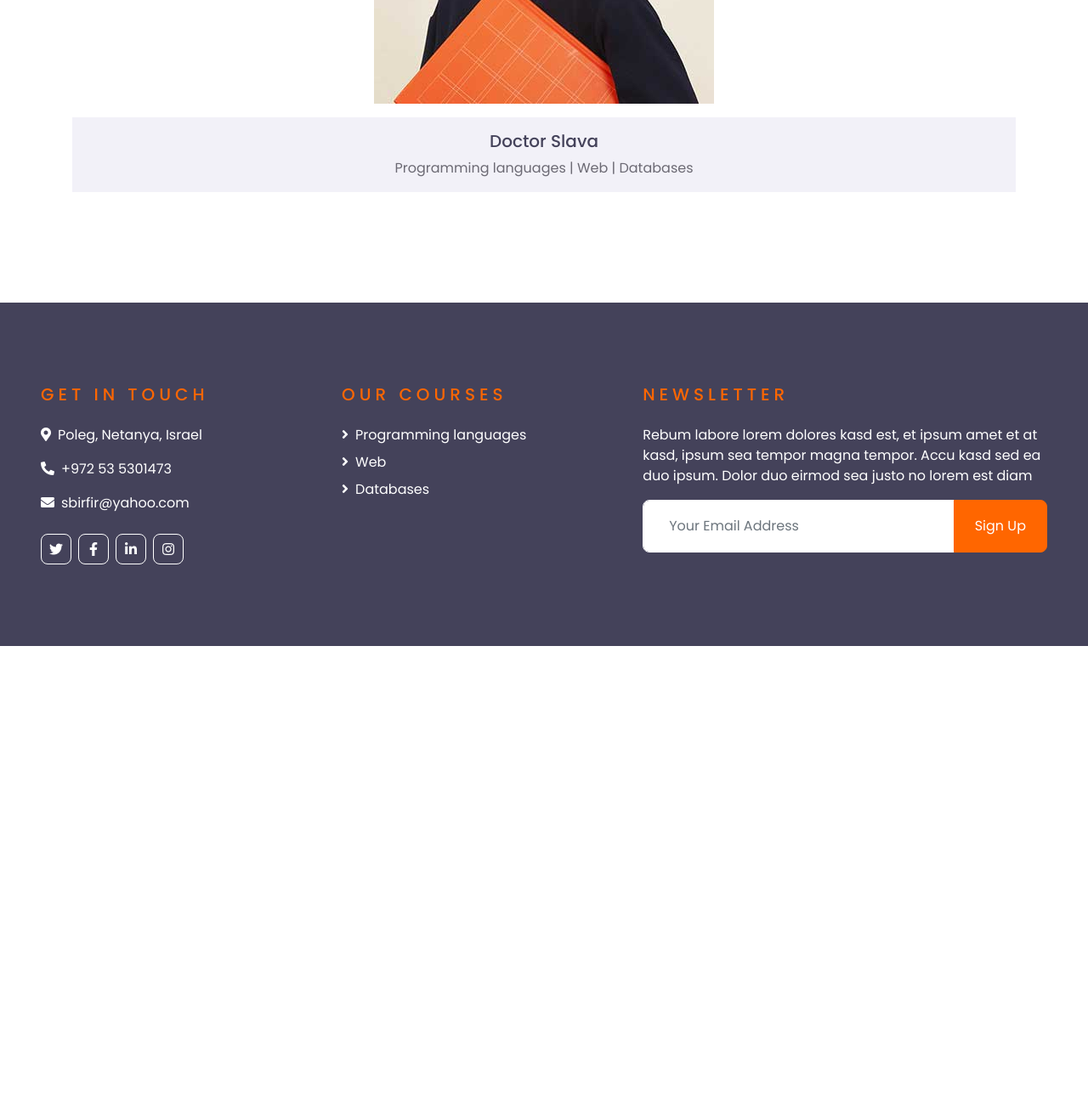
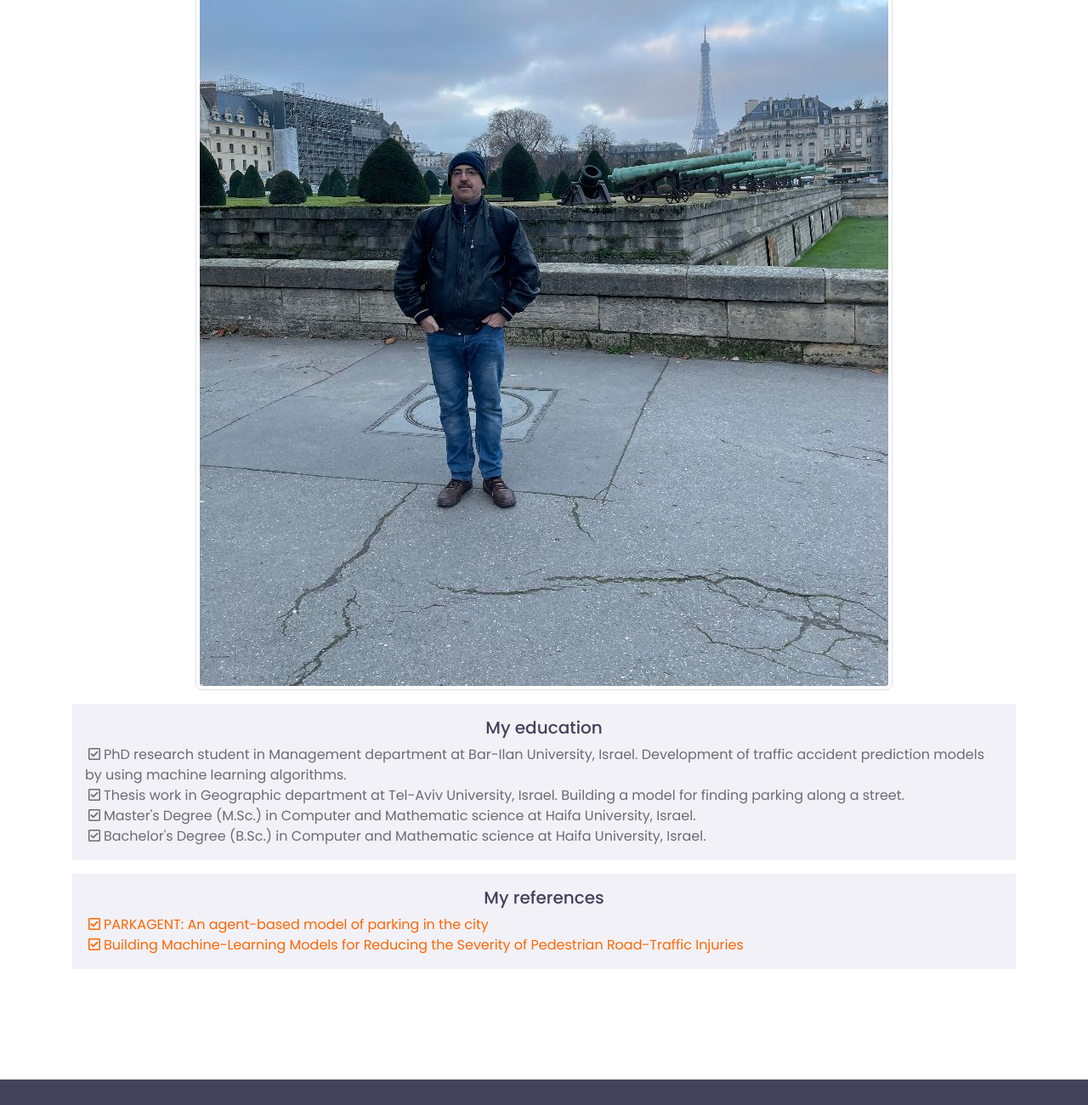
Before and after one commit to SlavaB1973/courses, a plain HTML site: page index.html in a window 1280 px wide. Shown: the part 3640-4940 px from the top of the page at 85% size. Before the commit the page ends 4400 px from the top, so only its background shows below. Drawn offline with nearby package versions, Linux system fonts and the light colour scheme.

Commit message:
modal windows in index.html

```diff
--- a/index.html
+++ b/index.html
@@ -309,7 +309,7 @@
                                 <small class="m-0"><i class="far fa-clock text-primary mr-2"></i>02h 30m</small>
                             </div>
                             <!-- Links -->
-                            <a class="h5" data-toggle="modal" href="#PythonModal">Python for beginner</a>
+                            <a class="h5" data-toggle="modal" href="#PythonModal">Python & Flask</a>
                             <div class="border-top mt-4 pt-4">
                                 <div class="d-flex justify-content-between">
                                     <h6 class="m-0"><i class="fa fa-star text-primary mr-2"></i>10 <small>meetings</small></h6>
@@ -327,7 +327,7 @@
                                 <small class="m-0"><i class="fa fa-users text-primary mr-2"></i>5 Students</small>
                                 <small class="m-0"><i class="far fa-clock text-primary mr-2"></i>02h 30m</small>
                             </div>
-                            <a class="h5" data-toggle="modal" href="#PythonModal">Python for advanced</a>
+                            <a class="h5" data-toggle="modal" href="#PythonModal">Node js & Express js</a>
                             <div class="border-top mt-4 pt-4">
                                 <div class="d-flex justify-content-between">
                                     <h6 class="m-0"><i class="fa fa-star text-primary mr-2"></i>10 <small>meetings</small></h6>
@@ -345,7 +345,7 @@
                                 <small class="m-0"><i class="fa fa-users text-primary mr-2"></i>25 Students</small>
                                 <small class="m-0"><i class="far fa-clock text-primary mr-2"></i>01h 30m</small>
                             </div>
-                            <a class="h5" data-toggle="modal" href="#PythonModal">Python for Web</a>
+                            <a class="h5" data-toggle="modal" href="#PythonModal">Java & Spring Boot</a>
                             <div class="border-top mt-4 pt-4">
                                 <div class="d-flex justify-content-between">
                                     <h6 class="m-0"><i class="fa fa-star text-primary mr-2"></i>10 <small>meetings</small></h6>
@@ -363,7 +363,7 @@
                                 <small class="m-0"><i class="fa fa-users text-primary mr-2"></i>5 Students</small>
                                 <small class="m-0"><i class="far fa-clock text-primary mr-2"></i>02h 30m</small>
                             </div>
-                            <a class="h5" data-toggle="modal" href="#CSharpModal">C# for beginner</a>
+                            <a class="h5" data-toggle="modal" href="#CSharpModal">C# & ASP.NET</a>
                             <div class="border-top mt-4 pt-4">
                                 <div class="d-flex justify-content-between">
                                     <h6 class="m-0"><i class="fa fa-star text-primary mr-2"></i>10 <small>meetings</small></h6>
@@ -381,7 +381,7 @@
                                 <small class="m-0"><i class="fa fa-users text-primary mr-2"></i>5 Students</small>
                                 <small class="m-0"><i class="far fa-clock text-primary mr-2"></i>02h 30m</small>
                             </div>
-                            <a class="h5" data-toggle="modal" href="#CSharpModal">C# for advanced</a>
+                            <a class="h5" data-toggle="modal" href="#CSharpModal">MS Sql Server</a>
                             <div class="border-top mt-4 pt-4">
                                 <div class="d-flex justify-content-between">
                                     <h6 class="m-0"><i class="fa fa-star text-primary mr-2"></i>10 <small>meetings</small></h6>
@@ -399,7 +399,7 @@
                                 <small class="m-0"><i class="fa fa-users text-primary mr-2"></i>5 Students</small>
                                 <small class="m-0"><i class="far fa-clock text-primary mr-2"></i>02h 30m</small>
                             </div>
-                            <a class="h5" data-toggle="modal" href="#CSharpModal">ASP.NET Core</a>
+                            <a class="h5" data-toggle="modal" href="#CSharpModal">Mongodb</a>
                             <div class="border-top mt-4 pt-4">
                                 <div class="d-flex justify-content-between">
                                     <h6 class="m-0"><i class="fa fa-star text-primary mr-2"></i>10 <small>meetings</small></h6>
@@ -418,23 +418,63 @@
         <div class="container pt-5 pb-3">
             <div class="text-center mb-5">
                 <h5 class="text-primary text-uppercase mb-3" style="letter-spacing: 5px;">Teacher</h5>
-                <h1>Meet Me</h1>
+                <h1>Doctor Slava</h1>
             </div>
             <div class="row">
                 <div class="col-md-12 col-lg-12 text-center team mb-12">
                     <div class="team-item rounded overflow-hidden mb-2">
                         <div class="team-img position-relative">
-                            <img class="img-fluid" src="img/team-1.jpg" alt="">
-                            <div class="team-social">
-                                <a class="btn btn-outline-light btn-square mx-1" href="#"><i class="fab fa-twitter"></i></a>
-                                <a class="btn btn-outline-light btn-square mx-1" href="#"><i class="fab fa-facebook-f"></i></a>
-                                <a class="btn btn-outline-light btn-square mx-1" href="#"><i class="fab fa-linkedin-in"></i></a>
+                            <img class="img-thumbnail img-fluid" src="img/slava.jpg" alt="Doctor Slava" style="mac">
+                        </div>
+
+                        <div class="bg-secondary my-3 mx-10 px-10 py-3 clearfix container text-left">
+                            <div class="row text-center">
+                                <div class="col">
+                                    <h5>My education</h5>
+                                </div>
+                             </div>
+                            <div class="row">
+                               <div class="col">
+                                <i class="far fa-check-square px-1"></i>PhD research student in Management department at Bar-Ilan University, Israel. Development of traffic accident prediction models by using machine learning algorithms.
+                              </div>
                             </div>
+                            <div class="row">
+                              <div class="col">
+                                <i class="far fa-check-square px-1"></i>Thesis work in Geographic department at Tel-Aviv University, Israel. Building a model for finding parking along a street.
+                              </div>
+                             </div>
+                             <div class="row">
+                              <div class="col">
+                                <i class="far fa-check-square px-1"></i>Master's Degree (M.Sc.) in Computer and Mathematic science at Haifa University, Israel.
+                              </div>
+                             </div>
+                             <div class="row">
+                              <div class="col">
+                                <i class="far fa-check-square px-1"></i>Bachelor's Degree (B.Sc.) in Computer and Mathematic science at Haifa University, Israel.
+                              </div>
+                             </div>
                         </div>
-                        <div class="bg-secondary my-3 mx-10 px-10 py-3">
-                            <h5>Doctor Slava</h5>
-                            <p class="m-0">Programming languages | Web | Databases</p>
+
+                        <div class="bg-secondary my-3 mx-10 px-10 py-3 clearfix container text-left">
+                            <div class="row text-center">
+                                <div class="col">
+                                    <h5>My references</h5>
+                                </div>
+                             </div>
+                            <div class="row">
+                                <div class="col">
+                                 <a href="https://papers.ssrn.com/sol3/papers.cfm?abstract_id=4268750" target="_blank"><i class="far fa-check-square px-1"></i>PARKAGENT: An agent-based model of parking in the city</a>
+                                </div>
+                              </div>
+                            <div class="row">
+                               <div class="col">
+                                <a href="https://papers.ssrn.com/sol3/papers.cfm?abstract_id=4268750" target="_blank"><i class="far fa-check-square px-1"></i>Building Machine-Learning Models for Reducing the Severity of Pedestrian Road-Traffic Injuries</a>
+                               </div>
+                             </div>
+
                         </div>
+
+
                     </div>
                 </div>
             </div>
```
Also changed, not shown: img/slava.jpg (added).
